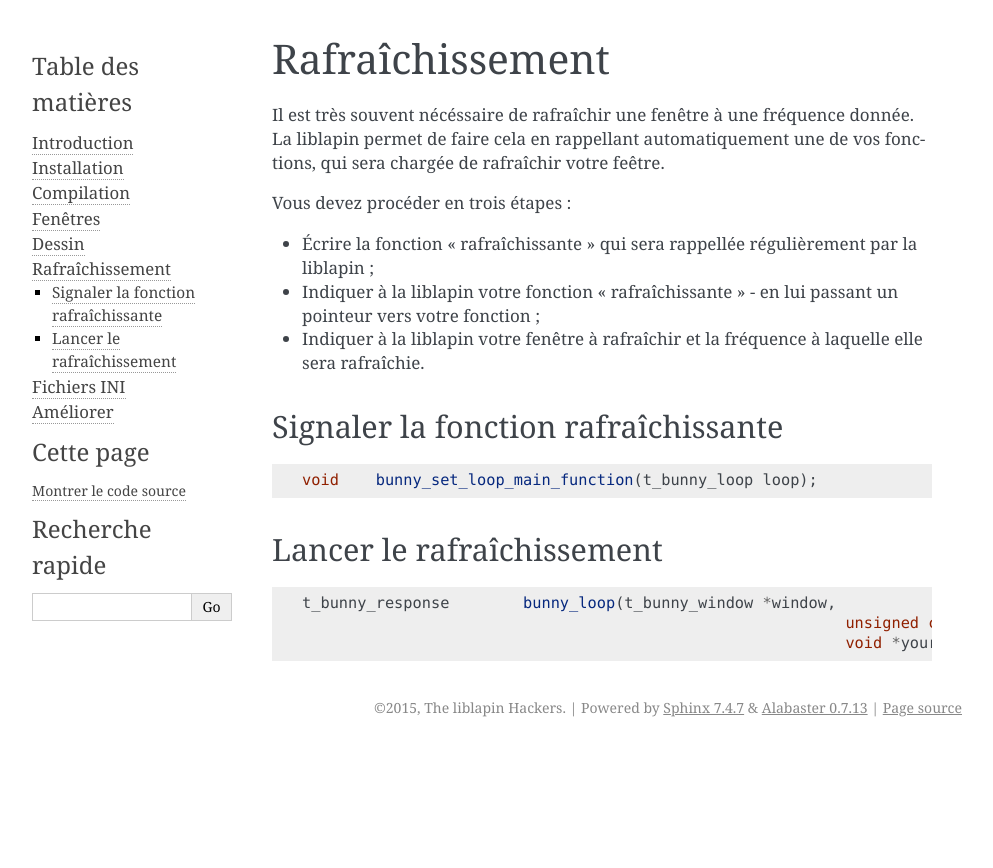
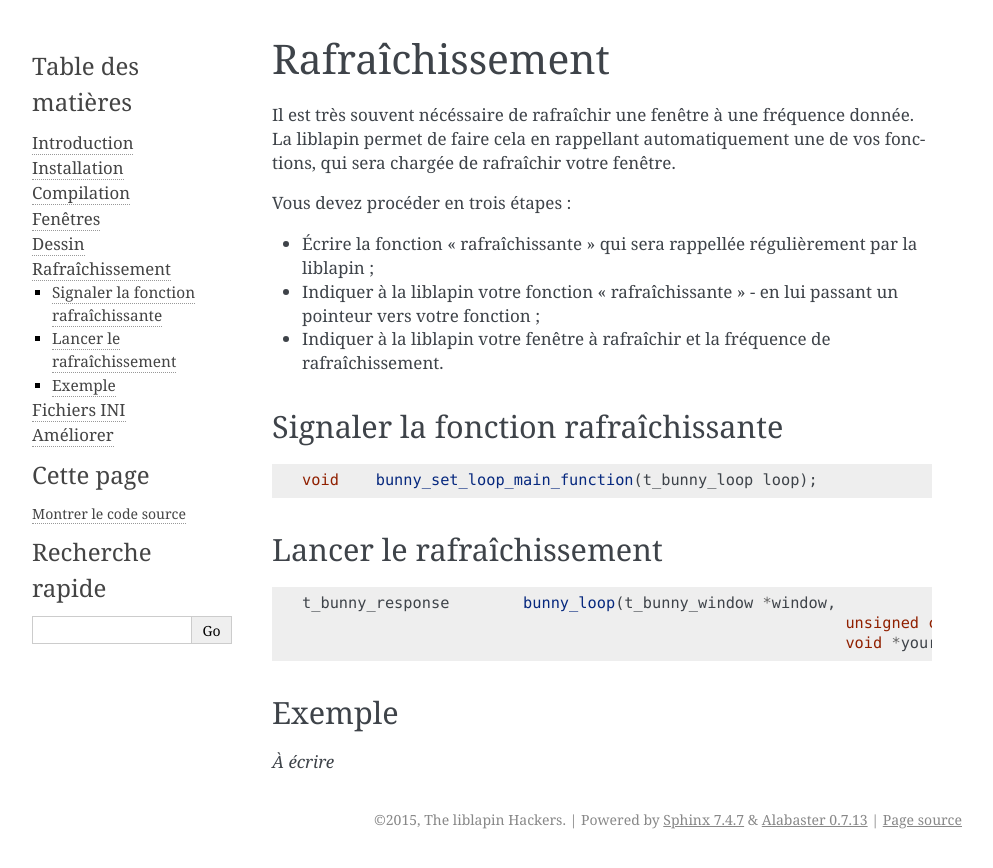
Before and after one commit to motet-a/liblapin-tutorial, a Sphinx documentation site: the page built from source/refresh.md, in a window 1280 px wide. Shown: the top 868 px of the page, without its empty margins (148-1141 px from the left). Built offline with Sphinx 7.4.7, drawn with Linux system fonts in a browser that asks for light colours.

Commit message:
Fixed typo

````diff
--- a/source/refresh.md
+++ b/source/refresh.md
@@ -5,7 +5,7 @@ Il est très souvent nécéssaire de rafraîchir une fenêtre à
 une fréquence donnée.
 La liblapin permet de faire cela en rappellant automatiquement
 une de vos fonctions, qui sera chargée de rafraîchir votre
-feêtre.
+fenêtre.
 
 Vous devez procéder en trois étapes :
 
@@ -14,7 +14,7 @@ Vous devez procéder en trois étapes :
   - Indiquer à la liblapin votre fonction « rafraîchissante » -
   en lui passant un pointeur vers votre fonction ;
   - Indiquer à la liblapin votre fenêtre à rafraîchir et la
-  fréquence à laquelle elle sera rafraîchie.
+  fréquence de rafraîchissement.
 
 ## Signaler la fonction rafraîchissante ##
 
@@ -29,3 +29,7 @@ t_bunny_response	bunny_loop(t_bunny_window *window,
 							   unsigned char frequency,
 							   void *your_data);
 ```
+
+## Exemple ##
+
+*À écrire*
````
